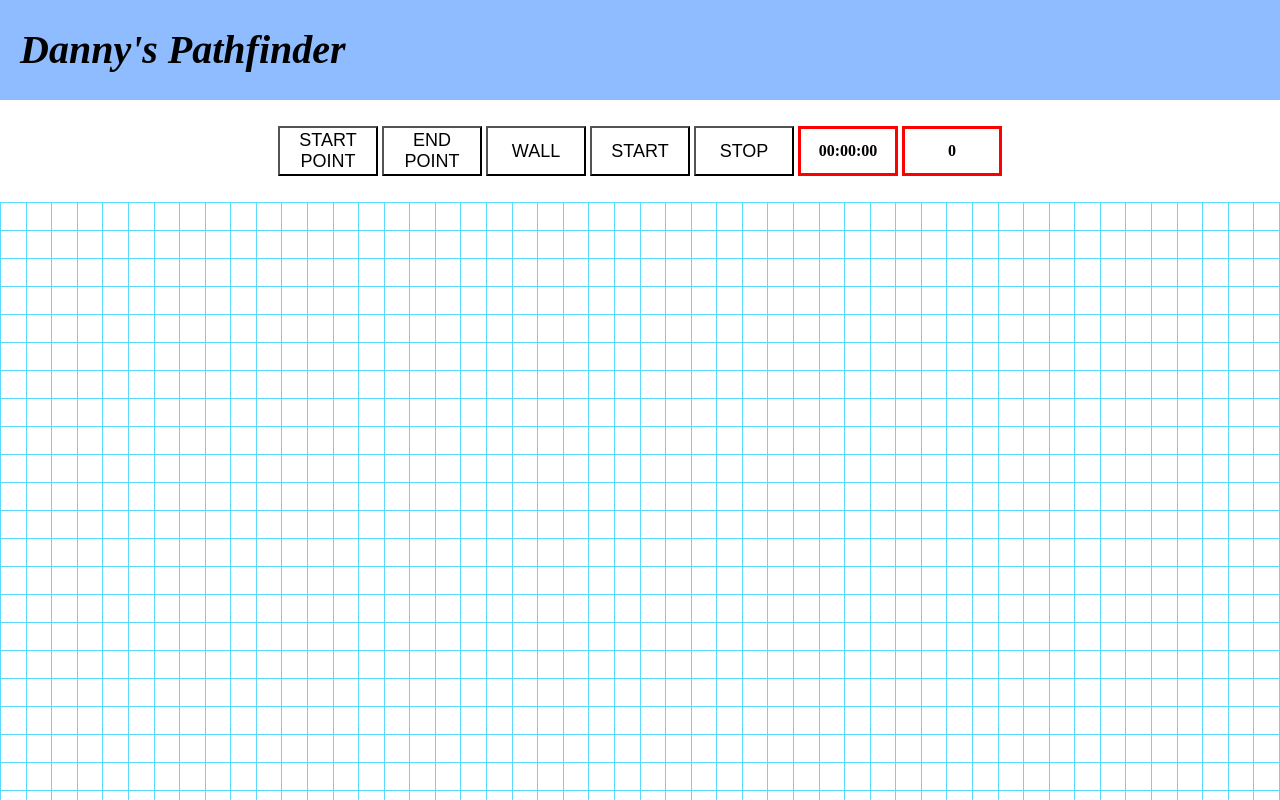
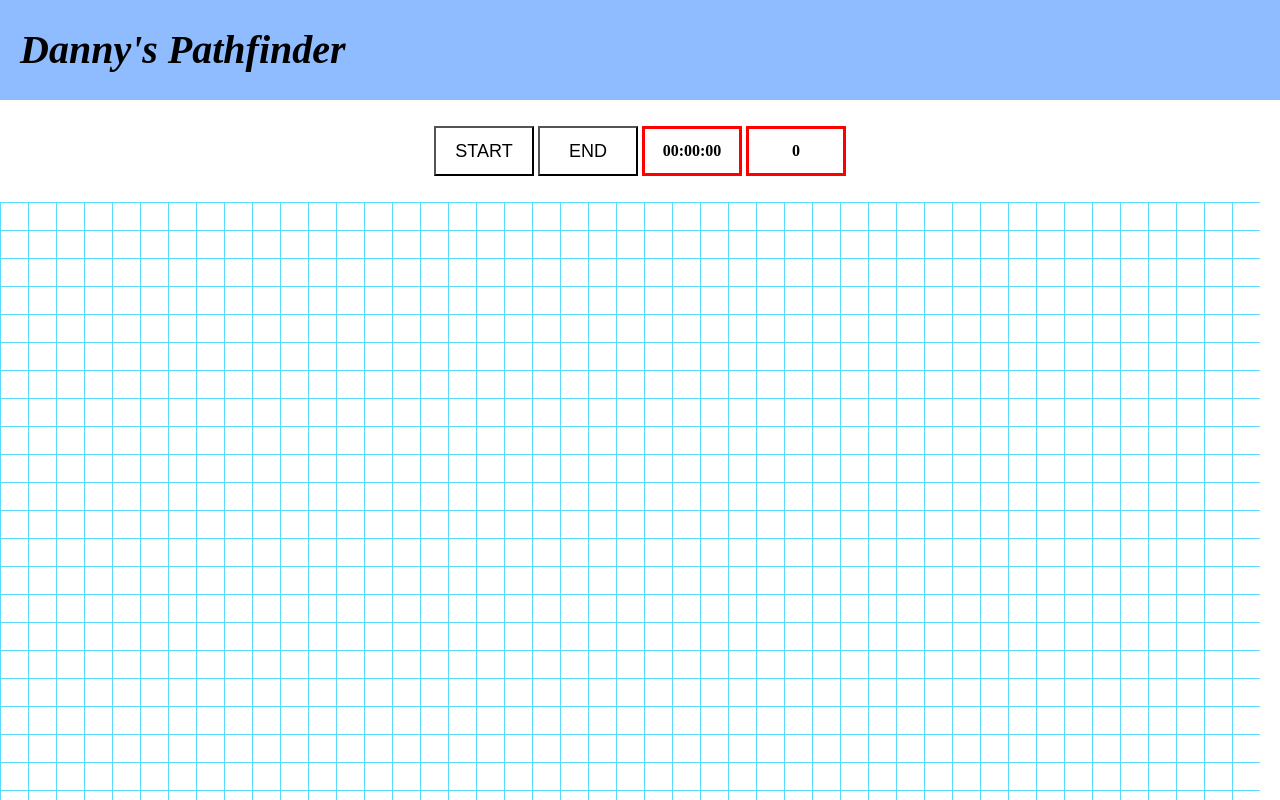
Before and after one commit to younghwanjoe/Pathfinding-Visualizer, a React (Create React App) app: page / in a window 1280 px wide. Shown: the top 800 px of the page. Built offline with nearby package versions, Linux system fonts and the light colour scheme.

Commit message:
1. controll GridBoard UI state by boardCoordinate redux state using 'gridBoard/updateBoxType' action 2. add useEffect hook to GridBox for rendering optimization

```diff
--- a/src/components/Controller.js
+++ b/src/components/Controller.js
@@ -1,4 +1,21 @@
-import { useState } from 'react';
+import { useState, useCallback } from 'react';
+import { useSelector, useDispatch } from 'react-redux';
+
+const StartButton = () => {
+    return (
+        <div className="button-wrap">
+            <button className="button start">START</button>
+        </div>
+    )
+}
+
+const EndButton = () => {
+    return (
+        <div className="button-wrap">
+            <button className="button start">END</button>
+        </div>
+    )
+}
 
 const Controller = () => {
 
@@ -6,7 +23,7 @@ const Controller = () => {
     const [moveCount, setMoveCount] = useState(0);
     return (
         <section id="controller">
-            <div className="left">
+            {/* <div className="left">
                 <div className="button-wrap">
                     <button className="button start">START POINT</button>
                 </div>
@@ -16,14 +33,10 @@ const Controller = () => {
                 <div className="button-wrap">
                     <button className="button stop">WALL</button>
                 </div>
-            </div>
+            </div> */}
             <div className="right">
-                <div className="button-wrap">
-                    <button className="button start">START</button>
-                </div>
-                <div className="button-wrap">
-                    <button className="button stop">STOP</button>
-                </div>
+                <StartButton/>
+                <EndButton/>
                 <div className="counter">
                     <div className="counter-box">
                         <p className="elapsed-time">{elapsedTime}</p>
--- a/src/components/GridBoard.js
+++ b/src/components/GridBoard.js
@@ -1,17 +1,62 @@
 import GridBox from './GridBox';
+import { useCallback } from 'react';
+import { shallowEqual,useSelector, useDispatch } from 'react-redux';
 
 const GridBoard = () => {
-    const countAxisX = 50;
-    const countAxisY = 25;
-    const gridList = [];
-    [...Array(countAxisY).keys()].forEach(y => {
-        const rowArray = [];
-        [...Array(countAxisX).keys()].forEach(x => {
-            const key = `${y}-${x}`;
-            rowArray.push(<GridBox x={x} y={y} key={key} />)
-        })
-        gridList.push(<div className={`row ${y}`} key={`row ${y}`}>{rowArray}</div>)
-    });
+    const { countAxisX, countAxisY } = useSelector( ({ countAxisX, countAxisY }) => ({
+        countAxisX: countAxisX,
+        countAxisY: countAxisY
+    }));
+    const { startPoint, endPoint } = useSelector( ({startPoint, endPoint}) => ({
+        startPoint: startPoint,
+        endPoint: endPoint
+    }))
+    const { boardCoordinate } = useSelector( ({boardCoordinate }) => ({
+        boardCoordinate: boardCoordinate
+    }))
+    const dispatch = useDispatch();
+    const updateToVisitPoints  = useCallback((points) => ({
+        toVisitPoints: points
+    }), [dispatch])
+
+    const { toVisitPoints } = useSelector( ({ toVisitPoints }) => ({
+        toVisitPoints: toVisitPoints
+    }))
+    const getToVisitPoints = (point) => {
+        point = boardCoordinate[point]
+        const x = point.x;
+        const y = point.y;
+
+        const result = [];
+
+        const up = `${y+1}-${x}`;
+        const down = `${y-1}-${x}`;
+        const left = `${y}-${x-1}`;
+        const right = `${y}-${x+1}`;
+
+        return [left,up,down,right].filter(el=>{
+            if(boardCoordinate[el] != undefined
+                && !boardCoordinate[el]['visited']
+                && !boardCoordinate[el]['wall']
+                ){
+                    return true
+                }
+        });
+    }
+
+    const search = () => {
+        const toVisitPoints  = getToVisitPoints('0-0')
+        updateToVisitPoints(toVisitPoints)
+    }
+    search()
+
+    const gridList =  Object.keys(boardCoordinate).map(point => {
+        const {x, y, visited, wall, cost} = boardCoordinate[point];
+        const key = `${y}-${x}`;
+        const gridBox = <GridBox x={x} y={y} visited={visited} wall={wall} cost={cost} key={key }></GridBox>
+        return gridBox
+    })
+
     return (
         <section className="grid-board">
             {gridList}
--- a/src/components/GridBox.js
+++ b/src/components/GridBox.js
@@ -1,19 +1,35 @@
-import { useState, useCallback } from 'react';
+import { useState, useEffect, useCallback } from 'react';
 import { useSelector, useDispatch } from 'react-redux';
 
 const GridBox = (props) => {
-    const { x, y } = props;
+    const { x, y, visited, wall, cost } = props;
     const boxPoint = `${y}-${x}`
+    useEffect(() => {
+        if (wall) {
+            setBoxClass('box wall')
+        } else {
+            setBoxClass('box')
+        }
+    },[wall])
+    const [boxClass, setBoxClass] = useState('box');
 
-    const [boxType, setBoxType] = useState('blank');
-    const [boxClass, setBoxClass] = useState('box');
+    const { boardCoordinate } = useSelector(({ boardCoordinate }) => ({
+        boardCoordinate: boardCoordinate
+    }));
+
+    const dispatch = useDispatch();
+    const updateBoxType = useCallback(payload => {
+        dispatch({
+            type: "gridBoard/updateBoxType",
+            payload: payload
+        })
+    }, [dispatch]);
 
     const { startPoint, endPoint } = useSelector(state => ({
         startPoint: state.startPoint,
         endPoint: state.endPoint
     }))
 
-    const dispatch = useDispatch();
     const dispatchStartPoint = useCallback(payload => {
         dispatch({
             type: "gridBox/setStartPoint",
@@ -28,17 +44,7 @@ const GridBox = (props) => {
     }, [dispatch]);
 
     const clickBox = () => {
-        if(boxPoint === startPoint){
-            dispatchStartPoint(false);
-        } else if(boxPoint === endPoint) {
-            dispatchEndPoint(false);
-        }
 
-        const newType = boxType === "blank" ? "wall" : "blank";
-        setBoxType(newType);
-
-        const newClass = boxClass.includes("wall") ? "box" : "box wall";
-        setBoxClass(newClass);
     }
     const mouseEnter = () => {
         setBoxClass(boxClass + " hover");
@@ -48,20 +54,40 @@ const GridBox = (props) => {
     }
     const rightMouseClick = (e) => {
         e.preventDefault();
-        console.log(startPoint,endPoint);
-        if(!startPoint){
-            dispatchStartPoint(boxPoint);
-            setBoxClass("box start-point");
-        }else if(startPoint && !endPoint){
-            dispatchEndPoint(boxPoint);
-            setBoxClass("box end-point");
+        dispatchStartPoint(boxPoint);
+        setBoxClass("box start-point");
+
+    }
+
+    const onClick = (e) => {
+        e.preventDefault();
+        if (boxPoint === startPoint) {
+            dispatchStartPoint(false);
+        } else if (boxPoint === endPoint) {
+            dispatchEndPoint(false);
         }
+
+        updateBoxType({ point: boxPoint, wall: !boardCoordinate[boxPoint]['wall'] })
+
+    }
+    const onDragStart = (e) => {
+        e.preventDefault();
+        console.log(boxPoint)
+        if (boxPoint === startPoint) {
+            dispatchStartPoint(false);
+        } else if (boxPoint === endPoint) {
+            dispatchEndPoint(false);
+        }
+
+        const newClass = boxClass.includes("wall") ? "box" : "box wall";
+        setBoxClass(newClass);
     }
 
     return <div id={`column ${boxPoint}`}
         className={boxClass}
-        onClick={clickBox}
         onContextMenu={rightMouseClick}
+        onClick={onClick}
+        onDragEnter={onClick}
         onMouseEnter={mouseEnter}
         onMouseLeave={mouseLeave}
     ></div>
--- a/src/modules/index.js
+++ b/src/modules/index.js
@@ -1,12 +1,32 @@
 import { combineReducers } from 'redux';
+import { useStore } from 'react-redux';
 
-const boardCoordinate ={}
+const countAxisX = 50;
+const countAxisY = 25;
+
+// initializing boardCoordinate
+const boardCoordinate = {};
+[...Array(countAxisX).keys()].forEach(y => {
+    [...Array(countAxisY).keys()].forEach(x => {
+        boardCoordinate[`${y}-${x}`] = {}
+        boardCoordinate[`${y}-${x}`]['x'] = x
+        boardCoordinate[`${y}-${x}`]['y'] = y
+        boardCoordinate[`${y}-${x}`]['visited'] = false;
+        boardCoordinate[`${y}-${x}`]['wall'] = false;
+        boardCoordinate[`${y}-${x}`]['cost'] = "INF";
+    })
+})
 
 const initialState = {
     clickType : 'wall',
-    'boardCoordinate': boardCoordinate,
-    startPoint: false,
-    endPoint: false
+    boardCoordinate: boardCoordinate,
+    startPoint: '0-0',
+    endPoint: '10-10',
+    countAxisX: countAxisX,
+    countAxisY: countAxisY,
+    toVisitPoints: ['0-0'],
+    currentSearchPoints: [],
+    currentVisitedPoints: []
 }
 
 const setStartPointAction = (payload)=> ({
@@ -21,16 +41,31 @@ const setEndPointAction = (payload) => ({
 
 const reducer = (state =  initialState, action) => {
     switch(action.type) {
-        case 'gridBox/setStartPoint' :
+        case 'gridBox/setStartPoint' : {
             return {
                 ...state,
                 startPoint: action.payload
             }
-        case 'gridBox/setEndPoint' :
+        }
+        case 'gridBox/setEndPoint' : {
             return {
                 ...state,
                 endPoint: action.payload
             }
+        }
+        case 'gridBoard/updateBoxType' : {
+
+            return {
+                ...state,
+                boardCoordinate:  {
+                    ...state['boardCoordinate'],
+                    [action.payload.point] : {
+                        ...state['boardCoordinate'][action.payload.point],
+                        wall: action.payload.wall
+                    }
+                }
+            }
+        }
         default:
             return state;
     }
--- a/src/scss/GridBoard.scss
+++ b/src/scss/GridBoard.scss
@@ -54,5 +54,5 @@
     background-color: #57dbff;
   }
   .box.wall.hover {
-    background-color: #86ff57;
+    background-color: #80B3FF;
   }
```
